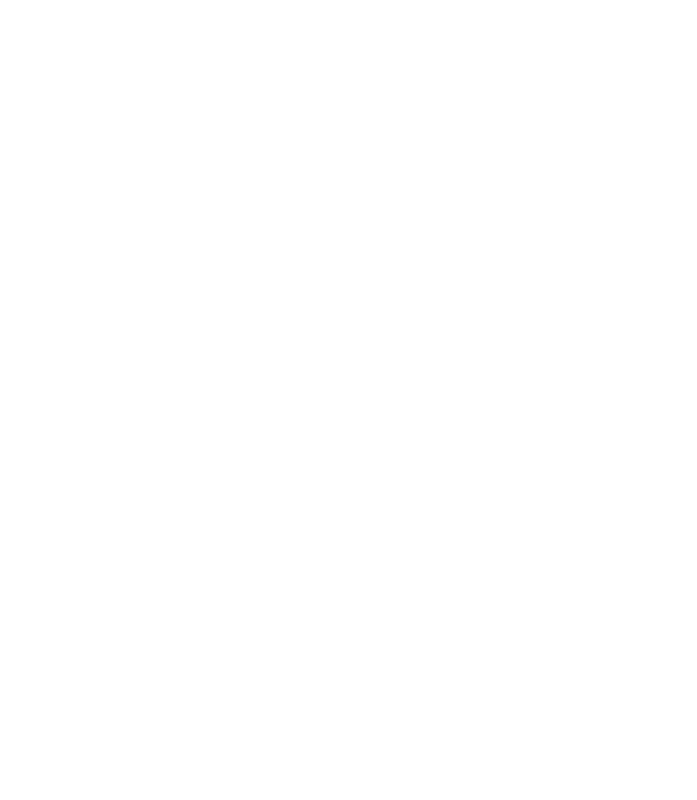
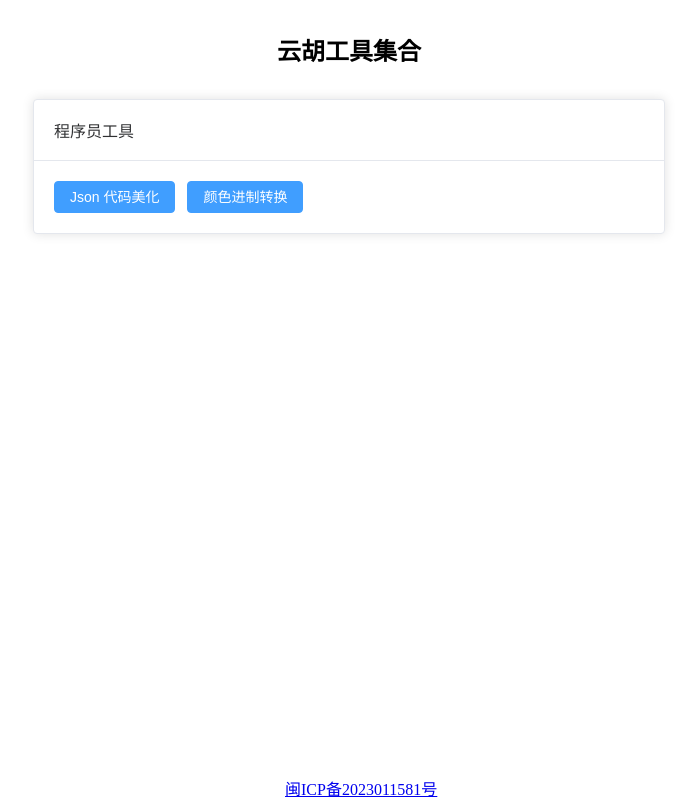
Before and after one commit to stevenling/interesting-util-client, a Vue app: page /UtilIndex in a window 1280 px wide. Before the commit this address had no page. Shown: the whole page, without its empty margins (291-988 px from the left). Built offline with nearby package versions, Linux system fonts and the light colour scheme; what @highlightjs/vue-plugin would draw is missing.

Commit message:
feat: adjust index

```diff
--- a/src/components/Index.vue
+++ b/src/components/Index.vue
@@ -1,5 +1,5 @@
 <template>
-  <div class = "title">云胡工具集合</div>
+  <div class = "title">云胡个人站</div>
   <el-row>
     <el-col :span="6"></el-col>
     <el-col :span="12">
@@ -7,15 +7,15 @@
       <el-card class="box-card">
         <template #header>
           <div>
-            <span>程序员工具</span>
+            <span>云胡作品</span>
           </div>
         </template>
         <div>
-          <el-button type="primary" @click="GotoJsonFormat">
-            Json 代码美化
+          <el-button type="primary" @click="GotoYunhuLibrary">
+            云胡图书馆
           </el-button>
-          <el-button type="primary" @click="GotoColorSystemSwitch">
-            颜色进制转换
+          <el-button type="primary" @click="GotoYunhuUtils">
+            云胡工具集合
           </el-button>
         </div>
       </el-card>
@@ -26,8 +26,8 @@
           </div>
         </template>
         <div>
-          <el-button type="primary" @click="GotoTextFormat">
-            文本格式调整
+          <el-button type="primary" @click="GotoYunhuLikeEssay">
+            云胡喜欢的文章
           </el-button>
         </div>
       </el-card>
@@ -39,21 +39,12 @@
 </template>
 
 <script>
-// import { isDark } from './composables/dark'
-// import { isDark } from '~/com'
-
+import {useRouter} from "vue-router";
 import {ElMessage} from "element-plus";
-import { useRouter} from "vue-router";
-
 export default {
-  // name: 'index',
-  // components: {
-  //
-  // },
   name: "index",
   setup() {
     const router = useRouter();
-
     /**
      * 转到 Json 格式化工具中
      *
@@ -63,50 +54,33 @@
       ElMessage.info("云胡哥哥努力开发中");
     }
 
-    function GotoJsonFormat() {
-      router.push({
-        path: "/JsonFormat"
-      });
+    /**
+     * 跳转到云胡图书馆
+     *
+     * @constructor
+     */
+    function GotoYunhuLibrary() {
+      window.open('http://library.yunhu.wiki', '_bank')
     }
 
     /**
      * 跳转到文本编辑页面
+     *
      * @constructor
      */
-    function GotoTextFormat() {
-      router.push({
-        path: "/TextFormat"
-      });
+    function GotoYunhuUtils() {
+      window.open('http://utils.yunhu.wiki', '_bank')
     }
 
     return {
-      GotoJsonFormat,
-      GotoColorSystemSwitch,
-      GotoTextFormat
+      GotoYunhuLibrary,
+      GotoYunhuUtils
     }
   }
 }
 </script>
 
 <style scoped>
-#app {
-  font-family: Avenir, Helvetica, Arial, sans-serif;
-  -webkit-font-smoothing: antialiased;
-  -moz-osx-font-smoothing: grayscale;
-  /*//text-align: center;*/
-  /*color: #2c3e50;*/
-  margin-top: 60px;
-  /*position:relative;*/
-
-}
-
-.title {
-  text-align: center;
-  margin: 2rem;
-  font-size: 1.5rem;
-  font-family: "Monotype Corsiva";
-  font-weight: bold;
-}
 
 .box-card {
   margin-bottom: 2rem;
@@ -114,6 +88,14 @@
   /*justify-content: center;*/
   /*align-items: center;*/
   /*height: 100vh;*/
+}
+
+.title {
+  text-align: center;
+  margin: 2rem;
+  font-size: 1.5rem;
+  font-family: "Monotype Corsiva",serif;
+  font-weight: bold;
 }
 
 .card-header {
--- a/src/components/JsonFormat.vue
+++ b/src/components/JsonFormat.vue
@@ -35,8 +35,8 @@
 </template>
 
 <script>
+import {onMounted, watch, reactive} from "vue";
 import  moment  from "moment" // 引入 moment 处理时间
-import {onMounted, watch, reactive} from "vue";
 import {ElMessage} from "element-plus";
 import useClipboard from "vue-clipboard3"; // 引入剪切板处理
 
@@ -160,7 +160,7 @@
 .title {
   font-size: 1.5rem;
   font-weight: bold;
-  font-family: Arial, "Microsoft YaHei";
+  font-family: Arial, "Microsoft YaHei", serif;
   margin: 2rem;
 }
 
--- /dev/null
+++ b/src/components/UtilIndex.vue
@@ -0,0 +1,102 @@
+<template>
+  <div class = "title">云胡工具集合</div>
+  <el-row>
+    <el-col :span="6"></el-col>
+    <el-col :span="12">
+      <div/>
+      <el-card class="box-card">
+        <template #header>
+          <div>
+            <span>程序员工具</span>
+          </div>
+        </template>
+        <div>
+          <el-button type="primary" @click="GotoJsonFormat">
+            Json 代码美化
+          </el-button>
+          <el-button type="primary" @click="GotoColorSystemSwitch">
+            颜色进制转换
+          </el-button>
+        </div>
+      </el-card>
+    </el-col>
+  </el-row>
+
+  <footer  class = "icp">
+    <a href="https://beian.miit.gov.cn/" target="_blank">闽ICP备2023011581号</a>
+  </footer >
+</template>
+
+<script>
+import {ElMessage} from "element-plus";
+import { useRouter} from "vue-router";
+
+export default {
+  name: "UtilIndex",
+  setup() {
+    const router = useRouter();
+
+    /**
+     * 转到 Json 格式化工具中
+     *
+     * @constructor
+     */
+    function GotoColorSystemSwitch() {
+      ElMessage.info("云胡哥哥努力开发中");
+    }
+
+    function GotoJsonFormat() {
+      router.push({
+        path: "/JsonFormat"
+      });
+    }
+
+    return {
+      GotoJsonFormat,
+      GotoColorSystemSwitch
+    }
+  }
+}
+</script>
+
+<style scoped>
+#app {
+  font-family: Avenir, Helvetica, Arial, sans-serif;
+  -webkit-font-smoothing: antialiased;
+  -moz-osx-font-smoothing: grayscale;
+  /*//text-align: center;*/
+  /*color: #2c3e50;*/
+  margin-top: 60px;
+  /*position:relative;*/
+}
+
+.title {
+  text-align: center;
+  margin: 2rem;
+  font-size: 1.5rem;
+  font-family: "Monotype Corsiva";
+  font-weight: bold;
+}
+
+.box-card {
+  /*display: flex;*/
+  /*justify-content: center;*/
+  /*align-items: center;*/
+  /*height: 100vh;*/
+}
+
+.card-header {
+  /*background: skyblue;*/
+
+}
+
+.icp {
+/*position: absolute;*/
+
+/*text-align: center;*/
+  position:fixed;
+  bottom: 0px;
+  left: 45%;
+/*left:0px;*/
+}
+</style>
--- a/src/router/router.js
+++ b/src/router/router.js
@@ -1,22 +1,26 @@
-import JsonFormat from '@/components/JsonFormat'
-import Index from '@/components/Index'
 import TextFormat from '@/components/TextFormat'
+import UtilIndex from '@/components/UtilIndex'
 
 const routes = [
     {
         name: 'Index',
         path: '/',
-        component: Index
+        component: ()=>import("@/components/Index")
+    },
+    {
+        name: 'UtilIndex',
+        path: '/UtilIndex',
+        component: ()=>import("@/components/UtilIndex")
     },
     {
         name: 'JsonFormat',
         path: '/JsonFormat',
-        component: JsonFormat
+        component: ()=>import("@/components/JsonFormat")
     },
     {
         name: 'TextFormat',
         path: '/TextFormat',
-        component: TextFormat
+        component: ()=>import("@/components/TextFormat")
     }
 ];
 
```
